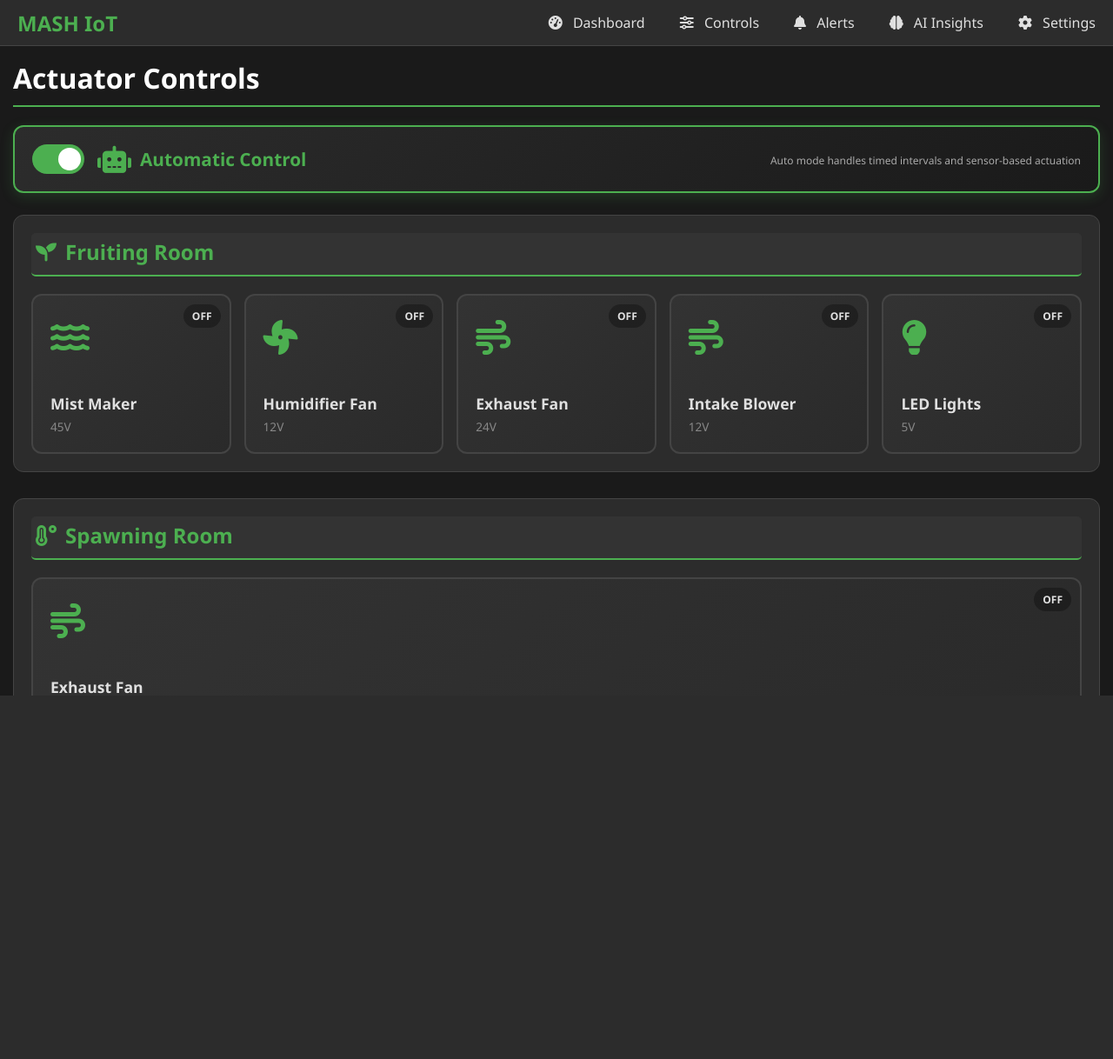
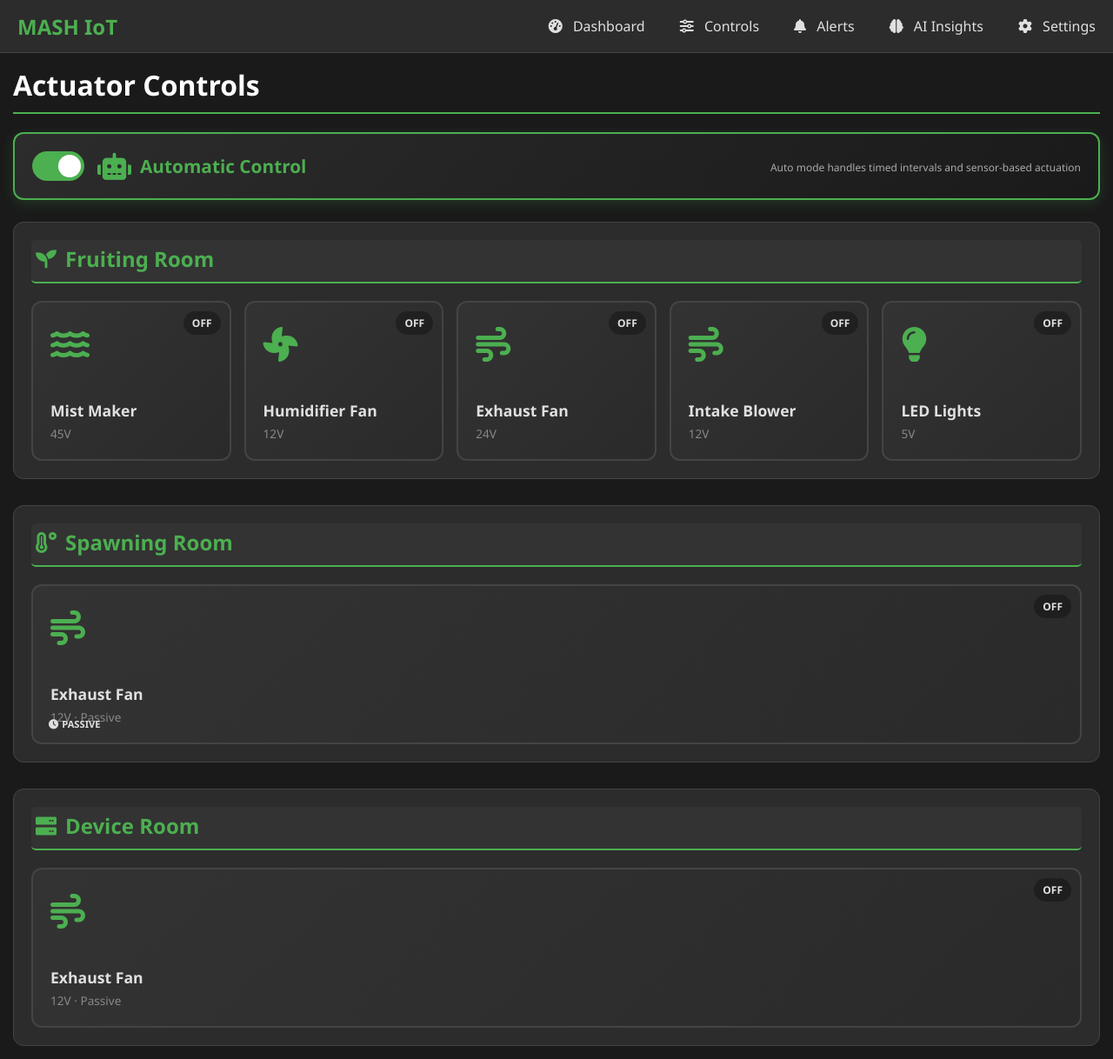
Before and after one commit to MASH-Mushroom-Automation/MASH-IoT, a Flask app: page /controls in a window 1280 px wide. Shown: the whole page at 87% size. Before the commit the page ends 800 px from the top, so only its background shows below. Run offline with Flask 3, Linux system fonts and the light colour scheme.

Commit message:
Improve kiosk display config and scrollbar styling
Updated setup_kiosk.sh to configure display resolution at boot via /boot/config.txt and improved X11 auto-start to dynamically set 1024x600 resolution for the connected display. Enhanced styles.css to enable vertical scrolling, prevent horizontal scroll, and added custom scrollbar styling for better user experience.

```diff
--- a/rpi_gateway/app/web/static/css/styles.css
+++ b/rpi_gateway/app/web/static/css/styles.css
@@ -5,13 +5,31 @@ body {
     color: #e0e0e0;
     margin: 0;
     padding: 0;
-    overflow: hidden; /* Prevent scrolling */
+    overflow-y: auto; /* Enable vertical scrolling */
+    overflow-x: hidden; /* Prevent horizontal scroll */
+    -webkit-overflow-scrolling: touch; /* Smooth touch scrolling on mobile */
+}
+
+/* Custom scrollbar styling */
+::-webkit-scrollbar {
+    width: 12px;
+    background-color: #1a1a1a;
+}
+
+::-webkit-scrollbar-thumb {
+    background-color: #4CAF50;
+    border-radius: 6px;
+    border: 2px solid #1a1a1a;
+}
+
+::-webkit-scrollbar-thumb:hover {
+    background-color: #45a049;
 }
 
 .container {
     display: flex;
     flex-direction: column;
-    height: 100vh;
+    min-height: 100vh;
     width: 100vw;
 }
 
```
Also changed, not shown: 1 other file.
